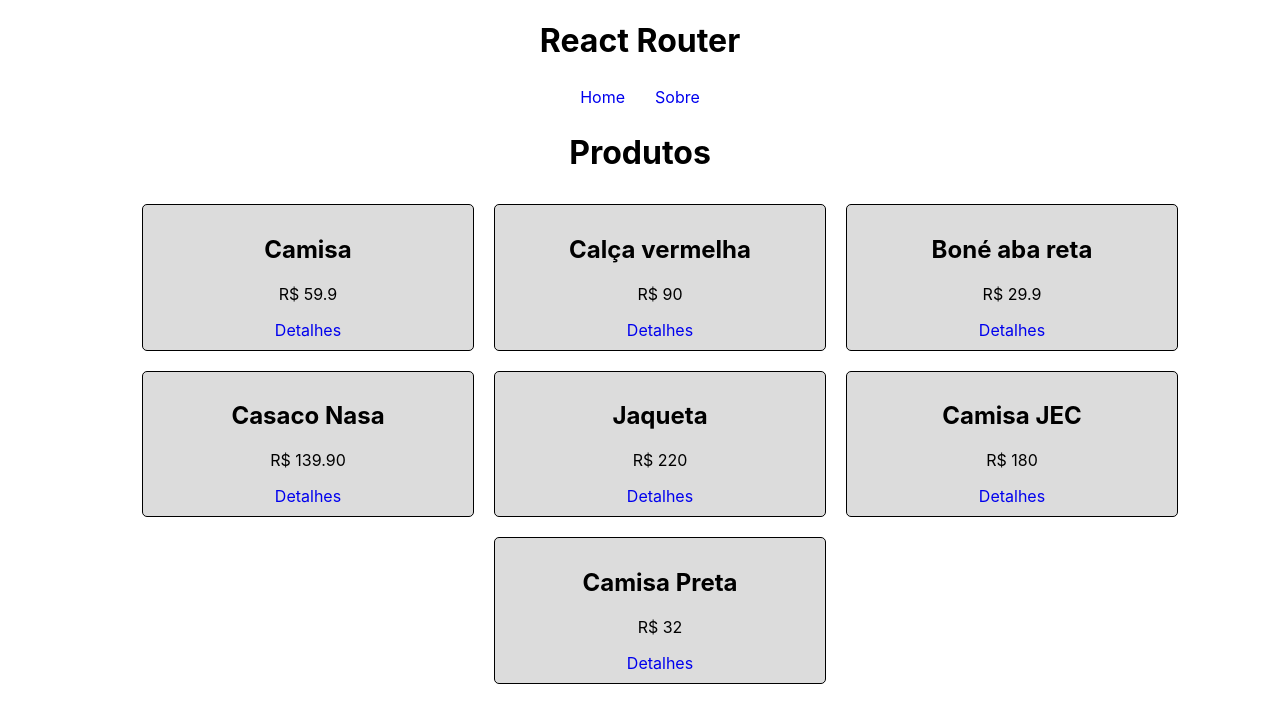
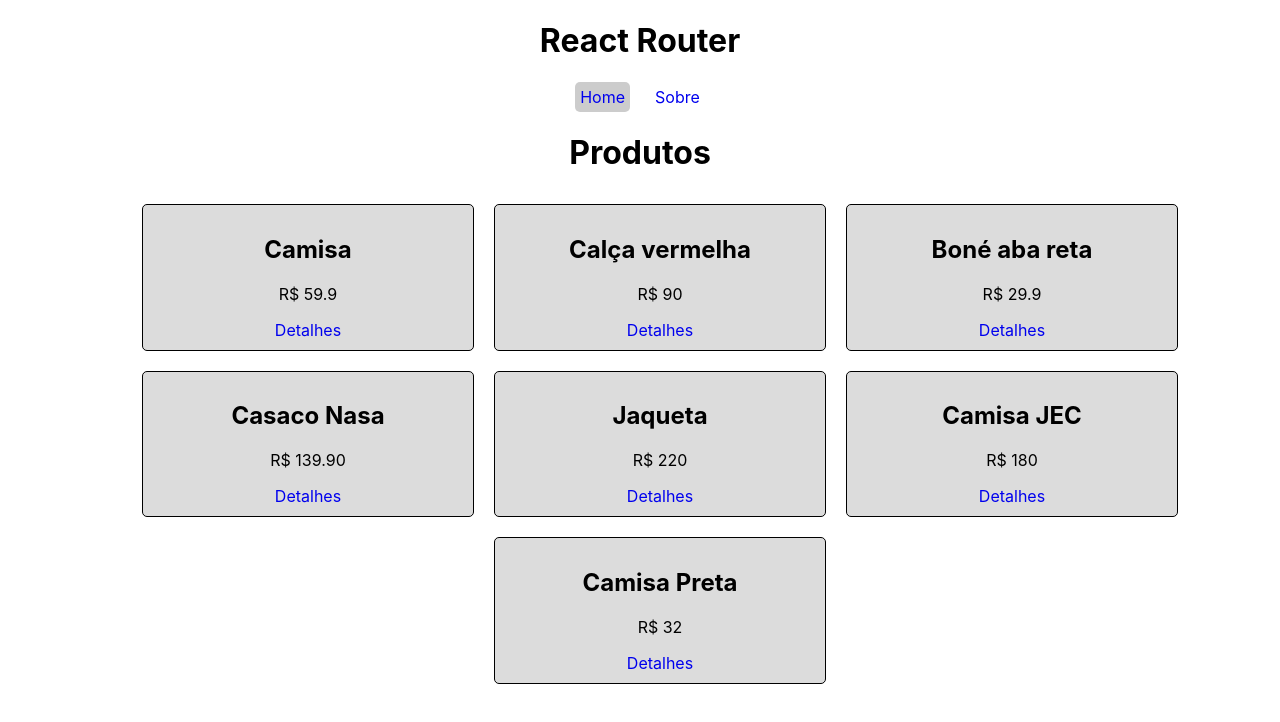
Before and after one commit to andrematos90/React, a React (Create React App) app in the folder Hora de Codar/07 - React Router/projeto/: page / in a window 1280 px wide. Shown: the top 722 px of the page. Built offline with nearby package versions, Linux system fonts and the light colour scheme; data requests are answered from the project's data file.

Commit message:
link ativo

```diff
--- a/Hora de Codar/07 - React Router/projeto/src/components/Navbar.css
+++ b/Hora de Codar/07 - React Router/projeto/src/components/Navbar.css
@@ -19,7 +19,13 @@
     color: #ccc;
 }
 
-.active{
+.active {
     background-color: #0000;
     color: #fff;
+    border-radius: 5px;
 }
+
+.ativo{
+    background-color: #ccc;
+    border-radius: 5px;
+}
--- a/Hora de Codar/07 - React Router/projeto/src/components/Navbar.js
+++ b/Hora de Codar/07 - React Router/projeto/src/components/Navbar.js
@@ -1,13 +1,16 @@
 import React from 'react'
-import { BrowserRouter, Link } from 'react-router-dom';
+import { BrowserRouter, Link, NavLink } from 'react-router-dom';
 import "./Navbar.css"
 
 const Navbar = () => {
   return (
     <nav>
 
-        <Link to="/ ">Home</Link>
-        <Link to="/about">Sobre</Link>
+        {/*<Link to="/ ">Home</Link>
+        <Link to="/about">Sobre</Link>*/}
+
+        <NavLink to="/" className={({isActive}) =>(isActive ? "ativo" : "não-ativo")}>Home</NavLink>
+        <NavLink to="about" className={({isActive}) =>(isActive ? "ativo" : "não-ativo")}>Sobre</NavLink>
 
     </nav>
   )
```
Also changed, not shown: 1 other file (tests, documents, lock files or other folders).
